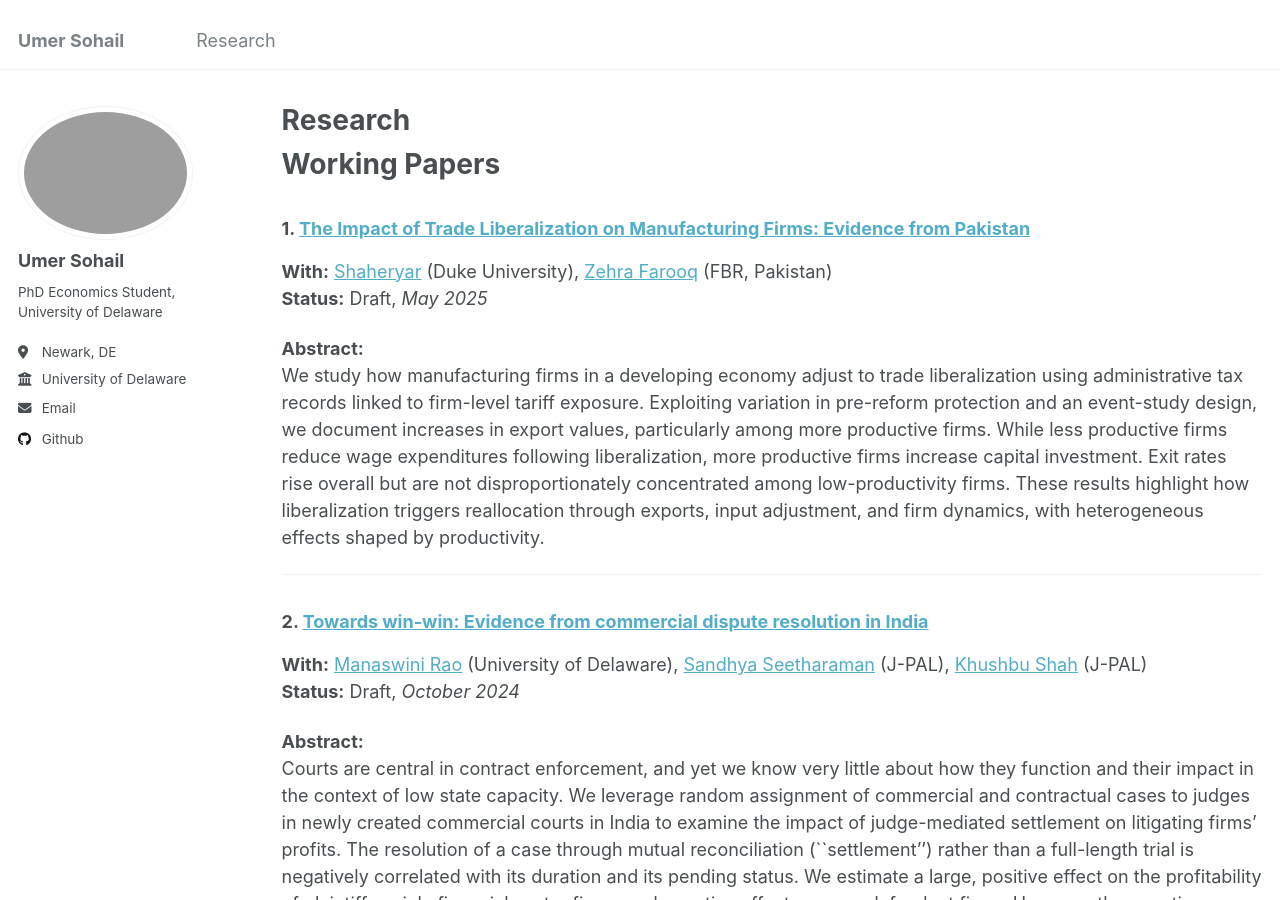
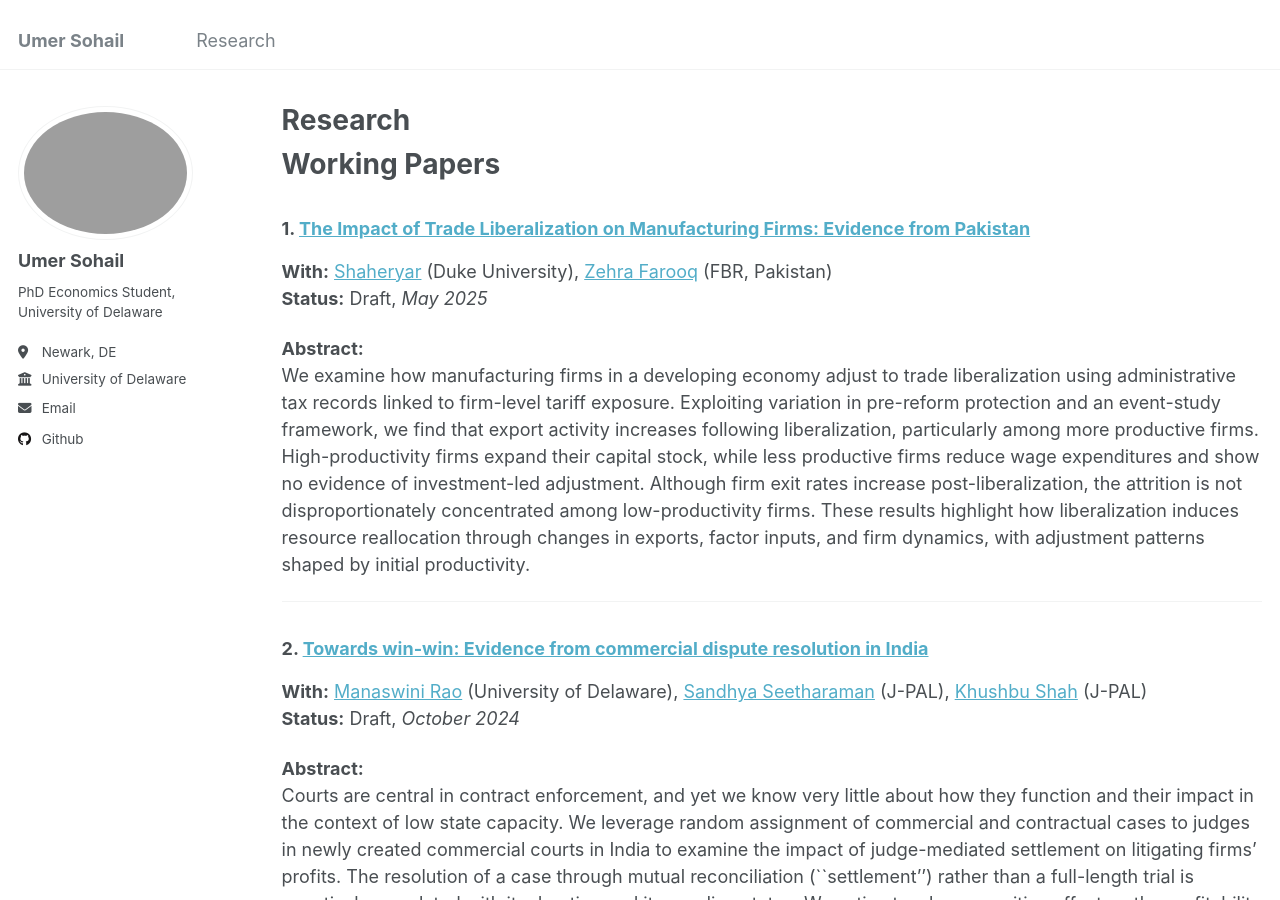
Before and after one commit to umerrssohail/umersohail, a Jekyll site: the page built from _pages/research.md, in a window 1280 px wide and 900 px high. Built offline with Jekyll 4.4.1, drawn with Linux system fonts in a browser that asks for light colours.

Commit message:
Update research.md

```diff
--- a/_pages/research.md
+++ b/_pages/research.md
@@ -12,7 +12,7 @@ author_profile: true
 **Status:** Draft, *May 2025*
 
 **Abstract:**
-We study how manufacturing firms in a developing economy adjust to trade liberalization using administrative tax records linked to firm-level tariff exposure. Exploiting variation in pre-reform protection and an event-study design, we document increases in export values, particularly among more productive firms. While less productive firms reduce wage expenditures following liberalization, more productive firms increase capital investment. Exit rates rise overall but are not disproportionately concentrated among low-productivity firms. These results highlight how liberalization triggers reallocation through exports, input adjustment, and firm dynamics, with heterogeneous effects shaped by productivity.
+We examine how manufacturing firms in a developing economy adjust to trade liberalization using administrative tax records linked to firm-level tariff exposure. Exploiting variation in pre-reform protection and an event-study framework, we find that export activity increases following liberalization, particularly among more productive firms. High-productivity firms expand their capital stock, while less productive firms reduce wage expenditures and show no evidence of investment-led adjustment. Although firm exit rates increase post-liberalization, the attrition is not disproportionately concentrated among low-productivity firms. These results highlight how liberalization induces resource reallocation through changes in exports, factor inputs, and firm dynamics, with adjustment patterns shaped by initial productivity.
 
 ---
 
```
